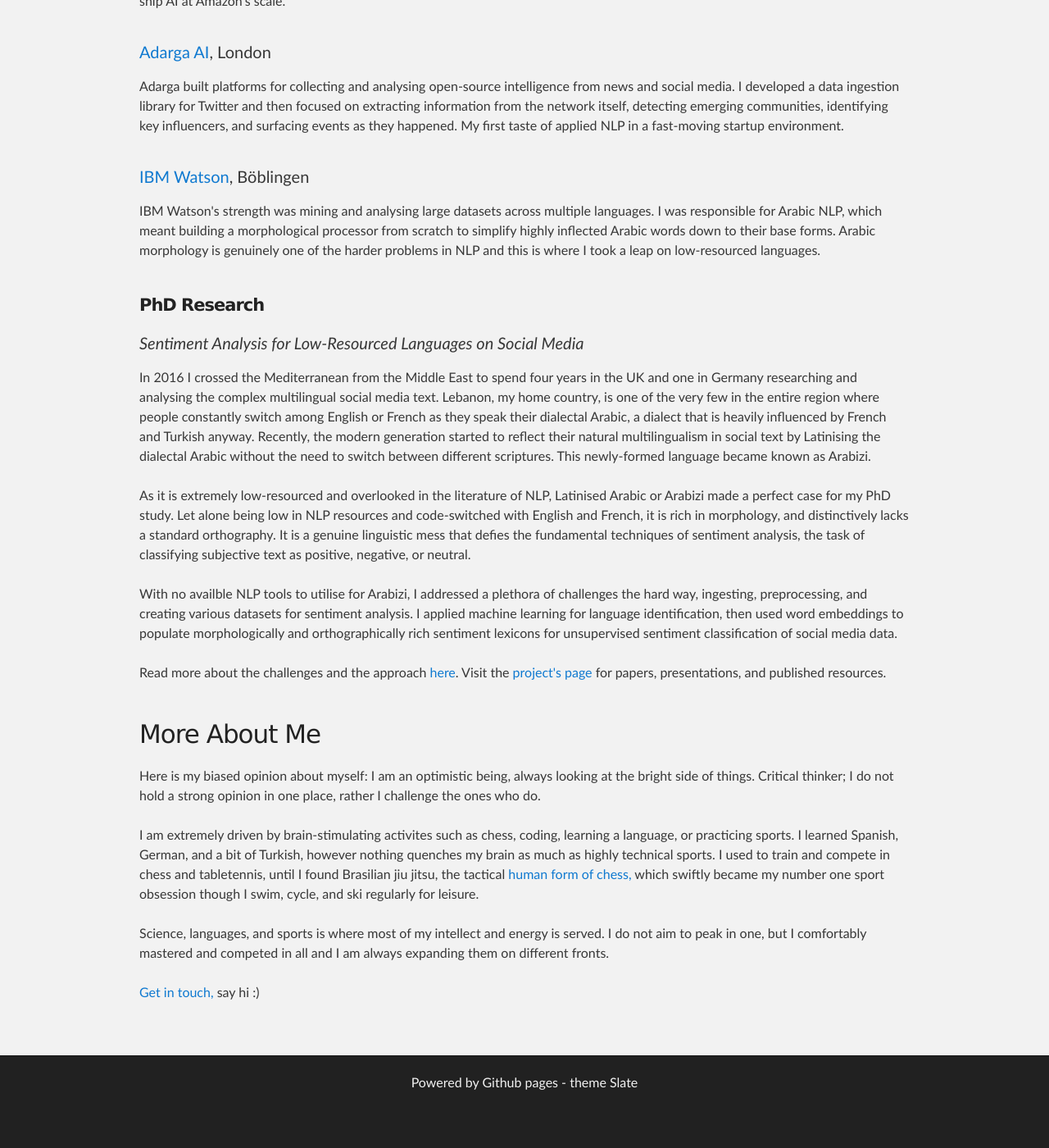
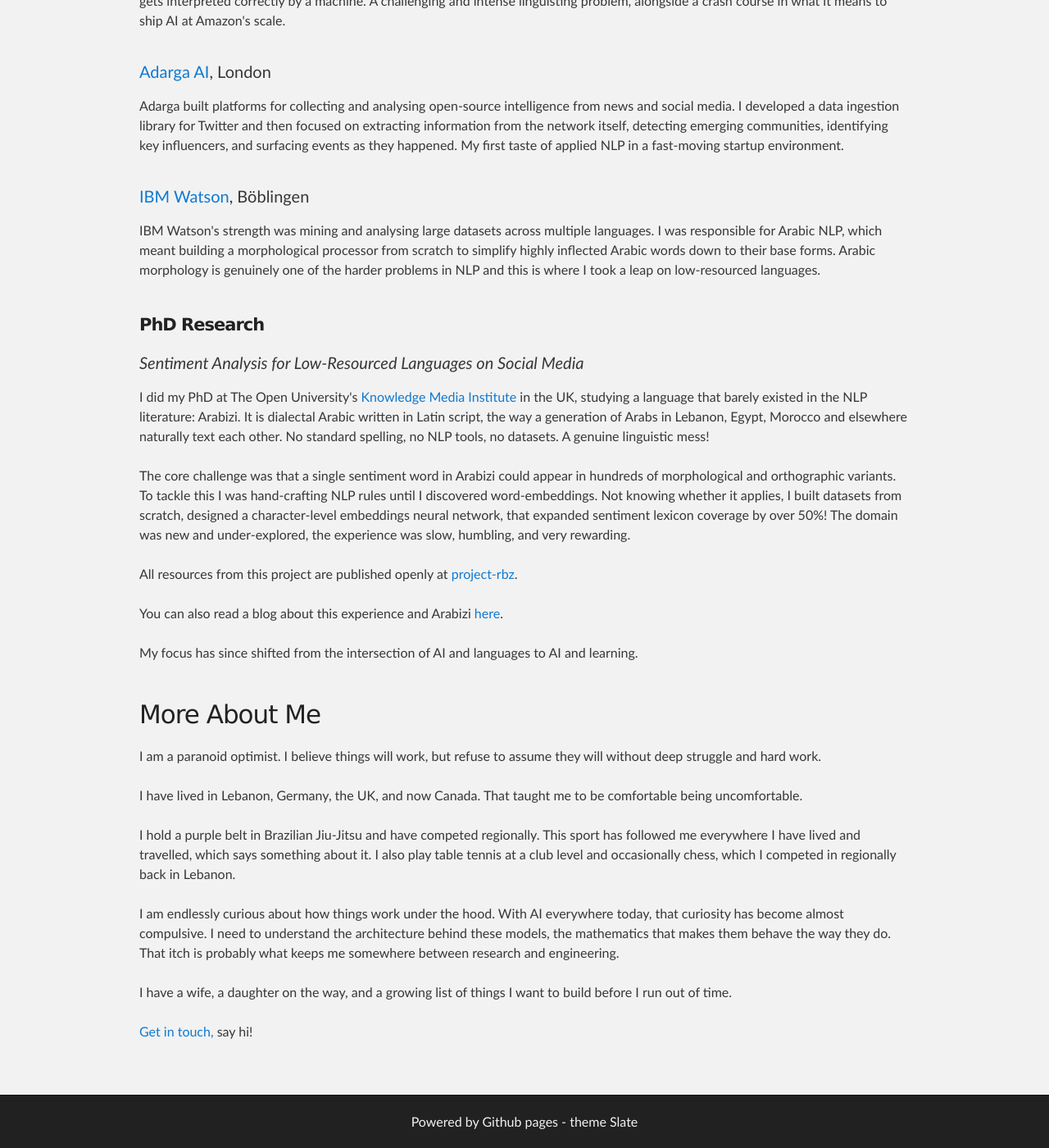
Before and after one commit to TahaTobaili/tahatobaili.github.io, a Jekyll site: the page built from index.html, in a window 1280 px wide and 1400 px high, scrolled down 1439 px. Shown: the whole window at 82% size. Built offline with Jekyll 4.4.1, drawn with Linux system fonts in a browser that asks for light colours; before the commit the page ends 2791 px from its top, so only the background shows below that; some of the changed text lies outside the part shown.

Commit message:
Refine personal introduction and update contact info
Updated email address and refined personal narrative for clarity and conciseness.

```diff
--- a/index.html
+++ b/index.html
@@ -18,7 +18,7 @@
 	</div>
 
 	<div class="social">
-		<a href="mailto:taha.tobaili@outlook.com" target="_blank" class="fa email"></a>
+		<a href="mailto:taha.tobaili@gmail.com" target="_blank" class="fa email"></a>
 		<a href="https://www.linkedin.com/in/tahatobaili/" target="_blank" class="fa fa-linkedin"></a>
 		<a href="https://twitter.com/TahaTobaili" target="_blank" class="fa fa-twitter"></a>
 		<!-- <a href="https://www.facebook.com/taha.tobaili" target="_blank" class="fa fa-facebook"></a> -->
@@ -31,20 +31,24 @@
 
 	<div class="item">
 		<div class="welcome">
-			<h2>Hey, I'm Taha!</h2>
+		<h2>Hey, I'm Taha!</h2>
 		</div>
 		<p>
-		I spent years doing research at the intersection of AI and language. A PhD in NLP at <a href="http://kmi.open.ac.uk/" target="_blank">KMI</a>, Open University, UK, some time at Amazon Alexa and IBM Watson, but most recently a
-		Research Fellowship at Imperial College London studying how AI affects the way university students learn and think. <br><br>
+			I spent years doing research at the intersection of AI and language. A PhD in NLP in the UK, some time at Amazon Alexa and IBM Watson,
+			but most recently a Research Fellowship at Imperial College London studying how AI affects the way university students learn and think.
+			<br><br>
 
-		That last one changed my direction. Watching students lean on AI to skip the hard parts of learning, the struggle, the confusion, the moment things click, convinced me that we need to rethink how AI is designed to support
-		learning instead of replace it.<br><br>
+			That last one changed my direction. Watching students lean on AI to skip the hard parts of learning, the struggle, the confusion, the
+			moment things click, convinced me that we need to rethink how AI is designed to support learning instead of replace it.
+			<br><br>
 
-		As such I'm building a learning space with a Socratic AI tutor that restores the cognitive struggle needed for in-depth learning by asking questions and giving hints, never answers. Students face real problems and work backwards
-		to understanding the required skill, the same way we learn swimming by being thrown in the water first. And the best way to make learning stick is to teach it, period. So students teach each other what they figure out, and as a
-		byproduct, we restore the social learning that is being swept away by the rise of Gen AI in higher education.
+			As such I'm building a learning space with a Socratic AI tutor that restores the cognitive struggle needed for in-depth learning by asking
+			questions and giving hints, never answers. Students face real problems and work backwards to understanding the required skill, the same way
+			we learn swimming by being facing the water first. And the best way to make learning stick is to teach it, period. So students teach each
+			other what they figure out, as a byproduct, we restore the social learning that is being swept away by the rise of Gen AI in higher education.
+			<br><br>
 
-		I am based between Montreal, Canada and always up for a conversation about how AI is shaping Education.
+			I am based between Montreal, Canada and always up for a conversation about how AI is shaping Education.
 		</p>
 	</div>
 	<div class="item" id="experience">
@@ -52,66 +56,74 @@
 		<div class="clear20"></div>
 		<span><a href="https://www.imperial.ac.uk/" target="_blank">Imperial College London</a> </span>
 		<p>
-			I spent two years at Imperial researching how Generative AI is reshaping the way university students learn, specifically in subjects that require Computational Thinking or CT, the ability to break down complex problems,
-			reason through them methodically, and build solutions from first principles. The hard truth is that students are increasingly offloading the hard cognitive work to AI, and the hard cognitive work is exactly where learning happens.
-			The research involved working directly with students and faculty across engineering and computing modules, running classroom studies, and constructing a framework for rethinking AI designs that supports CT rather than replace it.
+			I spent two years at Imperial researching how Generative AI is reshaping the way university students learn, specifically in subjects that require
+			Computational Thinking or CT, the ability to break down complex problems, reason through them methodically, and build solutions from first principles.
+			The hard truth is that students are increasingly offloading the hard cognitive work to AI, and the hard cognitive work is exactly where learning happens.
+			The research involved working directly with students and faculty across engineering and computing modules, running classroom studies, and constructing a
+			framework for rethinking AI designs that supports CT rather than replace it.
 			That work is now shaping what I'm building next.
 		</p>
 		<div class="clear30"></div>
 		<span><a href="https://amazon.jobs/en/landing_pages/Cambridge" target="_blank">Amazon Alexa</a>, Cambridge </span>
 		<p>
-			I joined the Alexa ASR team working on converting customer speech into text accurately across different languages. My main contribution was expanding language support for the Arabic Saudi Arabian locale, which involved a lot of work
-			on how spoken Arabic gets interpreted correctly by a machine. A challenging and intense linguisting problem, alongside a crash course in what it means to ship AI at Amazon's scale.
+			I joined the Alexa ASR team working on converting customer speech into text accurately across different languages. My main contribution was expanding
+			language support for the Arabic Saudi Arabian locale, which involved a lot of work on how spoken Arabic gets interpreted correctly by a machine. A
+			challenging and intense linguisting problem, alongside a crash course in what it means to ship AI at Amazon's scale.
 		</p>
 		<div class="clear30"></div>
 		<span><a href="https://adarga.ai/" target="_blank">Adarga AI</a>, London </span>
 		<p>
-			Adarga built platforms for collecting and analysing open-source intelligence from news and social media. I developed a data ingestion library for Twitter and then focused on extracting information from the network itself, detecting emerging
-			communities, identifying key influencers, and surfacing events as they happened. My first taste of applied NLP in a fast-moving startup environment.
+			Adarga built platforms for collecting and analysing open-source intelligence from news and social media. I developed a data ingestion library for
+			Twitter and then focused on extracting information from the network itself, detecting emerging communities, identifying key influencers, and
+			surfacing events as they happened. My first taste of applied NLP in a fast-moving startup environment.
 		</p>
 		<div class="clear30"></div>
 		<span><a href="https://www.ibm.com/de-de/about" target="_blank">IBM Watson</a>, Böblingen </span>
 		<p>
-			IBM Watson's strength was mining and analysing large datasets across multiple languages. I was responsible for Arabic NLP, which meant building a morphological processor from scratch to simplify highly inflected Arabic words down to their
-			base forms. Arabic morphology is genuinely one of the harder problems in NLP and this is where I took a leap on low-resourced languages.
+			IBM Watson's strength was mining and analysing large datasets across multiple languages. I was responsible for Arabic NLP, which meant building
+			a morphological processor from scratch to simplify highly inflected Arabic words down to their base forms. Arabic morphology is genuinely one
+			of the harder problems in NLP and this is where I took a leap on low-resourced languages.
 		</p>
 	</div>
 	<div class="item" id="research">
 		<h4>PhD Research</h4>
 		<span style="font-style: italic">Sentiment Analysis for Low-Resourced Languages on Social Media</span>
 		<p>
-		In 2016 I crossed the Mediterranean from the Middle East to spend four years in the UK and one
-		in Germany researching and analysing the complex multilingual social media text. Lebanon, my home country, is one of the very few in the
-		entire region where people constantly switch among English or French as they speak their dialectal Arabic, a dialect that is heavily
-		influenced by French and Turkish anyway. Recently, the modern generation started to reflect their natural multilingualism in social text by Latinising
-		the dialectal Arabic without the need to switch between different scriptures. This newly-formed language became known as Arabizi.  <br><br>
+			I did my PhD at The Open University's <a href="http://kmi.open.ac.uk/" target="_blank">Knowledge Media Institute</a> in the UK, studying a language that barely existed in the NLP literature:
+			Arabizi. It is dialectal Arabic written in Latin script, the way a generation of Arabs in Lebanon, Egypt, Morocco and elsewhere naturally text each other.
+			No standard spelling, no NLP tools, no datasets. A genuine linguistic mess! <br><br>
 
-		As it is extremely low-resourced and overlooked in the literature of NLP, Latinised Arabic or Arabizi
-		made a perfect case for my PhD study. Let alone being low in NLP resources and code-switched with English and French, it is rich in morphology,
-		and distinctively lacks a standard orthography. It is a genuine linguistic mess that defies the fundamental techniques of sentiment analysis, the
-		task of classifying subjective text as positive, negative, or neutral. <br><br>
+			The core challenge was that a single sentiment word in Arabizi could appear in hundreds of morphological and orthographic variants. To tackle this
+			I was hand-crafting NLP rules until I discovered word-embeddings. Not knowing whether it applies, I built datasets from scratch, designed a character-level
+			embeddings neural network, that expanded sentiment lexicon coverage by over 50%! The domain was new and under-explored, the experience was slow, humbling,
+			and very rewarding. <br><br>
 
-		With no availble NLP tools to utilise for Arabizi, I addressed a plethora of challenges the hard way, ingesting, preprocessing, and creating
-		various datasets for sentiment analysis. I applied machine learning for language identification, then used word embeddings to populate morphologically
-		and orthographically rich sentiment lexicons for unsupervised sentiment classification of social media data. <br><br>
+			All resources from this project are published openly at <a href="https://tahatobaili.github.io/project-rbz/" target="_blank">project-rbz</a>. <br><br>
 
-		Read more about the challenges and the approach <a href="https://towardsdatascience.com/sentiment-analysis-for-low-resourced-languages-on-social-media-128bf01f2547"
-		target="_blank">here</a>. Visit the <a href="https://tahatobaili.github.io/project-rbz/" target="_blank">project's page</a> for papers, presentations, and published 		resources.
+			You can also read a blog about this experience and Arabizi <a href="https://towardsdatascience.com/sentiment-analysis-for-low-resourced-languages-on-social-media-128bf01f2547"
+		target="_blank">here</a>. <br><br>
+
+			My focus has since shifted from the intersection of AI and languages to AI and learning.
 		</p>
 	</div>
 	<div class="item" id="about">
 		<h3>More About Me</h3>
-		<p>Here is my biased opinion about myself: I am an optimistic being, always looking at the bright side of things. Critical thinker; I do not hold a strong opinion
-		in one place, rather I challenge the ones who do. <br/><br/>
+		<p>
+			I am a paranoid optimist. I believe things will work, but refuse to assume they will without deep struggle and hard work. <br><br>
 
-		I am extremely driven by brain-stimulating activites such as chess, coding, learning a language, or practicing sports. I learned Spanish, German, and a bit of Turkish,
-		however nothing quenches my brain as much as highly technical sports. I used to train and compete in chess and tabletennis, until I found Brasilian jiu jitsu, the
-		tactical <a href="https://jiujitsutimes.com/5-ways-jiu-jitsu-really-is-just-like-human-chess/" target="_blank">human form of chess,</a> which swiftly became my number one sport obsession though I swim, cycle, and ski regularly for leisure. <br/><br/>
+			I have lived in Lebanon, Germany, the UK, and now Canada. That taught me to be comfortable being uncomfortable. <br><br>
 
-		Science, languages, and sports is where most of my intellect and energy is served. I do not aim to peak in one, but I comfortably mastered and competed in all
-		and I am always expanding them on different fronts. <br/><br/>
+			I hold a purple belt in Brazilian Jiu-Jitsu and have competed regionally. This sport has followed me everywhere I have lived and travelled,
+			which says something about it. I also play table tennis at a club level and occasionally chess, which I competed in regionally back in Lebanon.
+			<br><br>
 
-		<a href="#intro">Get in touch,</a> say hi :)
+			I am endlessly curious about how things work under the hood. With AI everywhere today, that curiosity has become almost compulsive. I need to
+			understand the architecture behind these models, the mathematics that makes them behave the way they do. That itch is probably what keeps me
+			somewhere between research and engineering. <br><br>
+
+			I have a wife, a daughter on the way, and a growing list of things I want to build before I run out of time. <br><br>
+
+			<a href="#intro">Get in touch,</a> say hi!
 		</p>
 	</div>
 </div>
```
